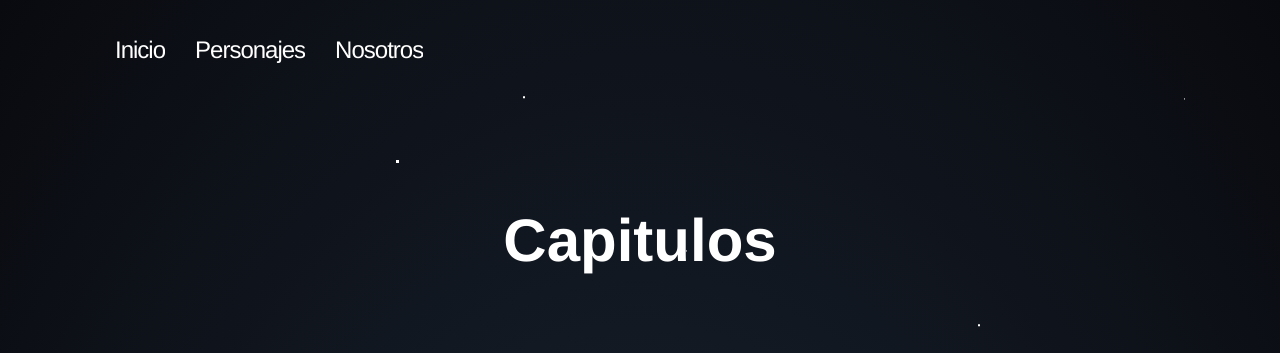
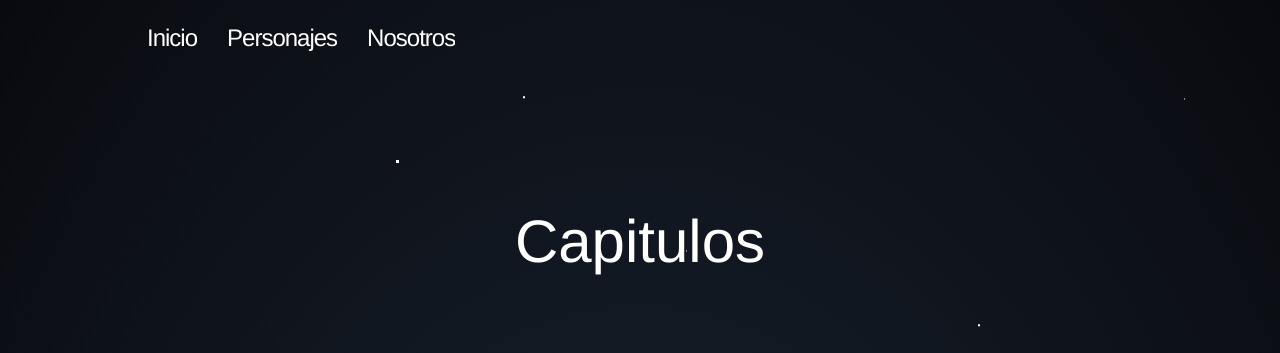
Before and after one commit to M1geru/Proyecto-Final, a plain HTML site: page capitulos.html in a window 1280 px wide. Shown: the top 353 px of the page. Drawn offline with nearby package versions, Linux system fonts and the light colour scheme.

Commit message:
modificaciones 3

```diff
--- a/capitulos.html
+++ b/capitulos.html
@@ -6,7 +6,7 @@
 
     <title>Capitulos</title>
 
-
+    <link rel="stylesheet" href="https://cdn.jsdelivr.net/npm/bootstrap@5.2.2/dist/css/bootstrap.min.css" integrity="sha384-Zenh87qX5JnK2Jl0vWa8Ck2rdkQ2Bzep5IDxbcnCeuOxjzrPF/et3URy9Bv1WTRi" crossorigin="anonymous">
     <link rel="stylesheet" href="style.css">
 </head>
 <body>
```
